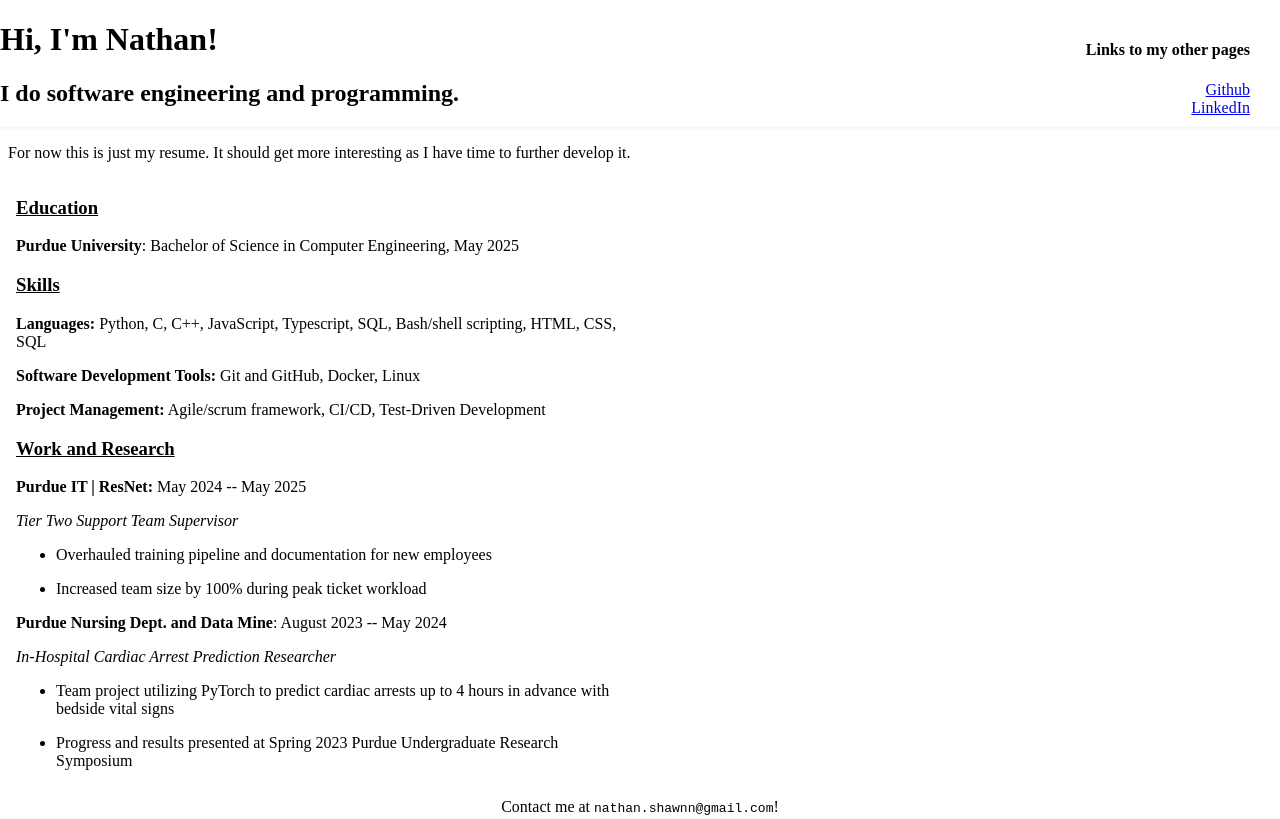
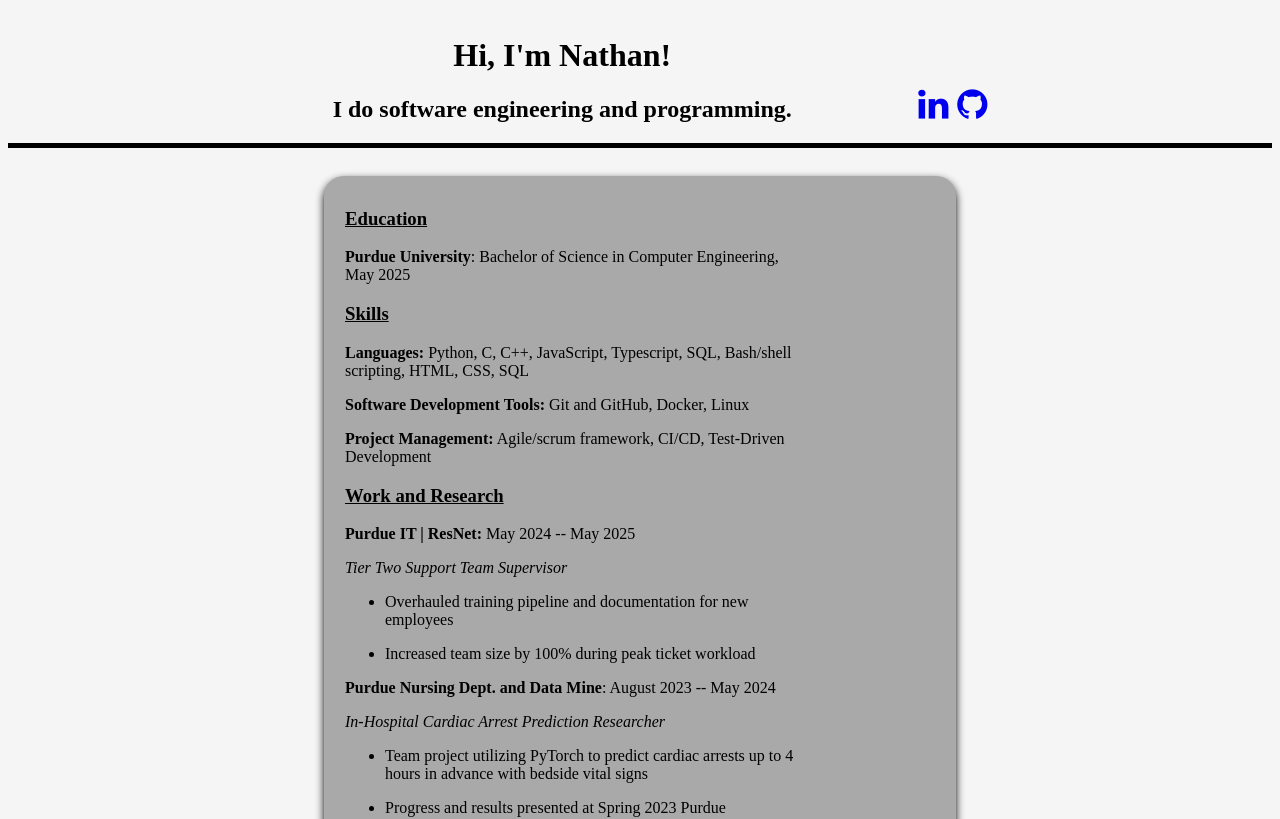
Before and after one commit to bitNathan/bitNathan.github.io, a plain HTML site: page index.html in a window 1280 px wide. Shown: the top 819 px of the page. Drawn offline with Linux system fonts and the light colour scheme.

Commit message:
added css

```diff
--- /dev/null
+++ b/default.css
@@ -0,0 +1,34 @@
+body {
+    background-color:whitesmoke;
+}
+
+ul.navbar {
+    border-style: hidden hidden solid hidden;
+    border-width: 5px;
+    text-align: center;
+}
+
+.navbar li {
+    display: inline-block;
+    padding: 0% 5%;
+}
+
+.center {
+    display: flex;
+    justify-content: center;
+}
+
+div.card-container {
+    margin: 1%;
+    width:50%;
+    background-color:darkgrey;
+    border-radius: 20px;
+    box-shadow: 0 4px 8px 0 rgba(4,4,4,1);
+}
+
+iframe {
+    border: none;
+    padding:2%;
+    width: 75%;
+    height: 1500px;
+}
--- a/index.html
+++ b/index.html
@@ -1,24 +1,32 @@
 <!DOCTYPE html>
 <html>
-<header style="position:fixed; top:0; left:0; width:100%; background:white; box-shadow:0 2px 4px rgba(0,0,0,0.05);">
-    <h1>Hi, I'm Nathan!</h1>
-    <h2>I do software engineering and programming.</h2>
-    <div style="position: absolute; top: 20px; right: 30px; text-align: right;">
-        <h4>Links to my other pages</h4>
-        <a href="https://github.com/bitNathan">Github</a><br>
-        <a href="https://www.linkedin.com/in/nathan-shawn-bitner/">LinkedIn</a>
-    </div>
-</header>
-
-<div style="height: 120px;"></div>
+<head>
+    <link rel="stylesheet" href="default.css">
+    <link rel="stylesheet" href="https://cdnjs.cloudflare.com/ajax/libs/font-awesome/4.7.0/css/font-awesome.min.css">
+</head>
 
 <body>
-    <p> For now this is just my resume. It should get more interesting as I have time to further develop it.</p>
-    <!-- Resume section seperately scrollable -->
-    <object data="resume.html" type="text/html" width="50%" height="600px"></object>
+    <ul class = "navbar">
+        <li>
+            <h1>Hi, I'm Nathan!</h1>
+            <h2>I do software engineering and programming.</h2>
+        </li>
+
+        <li style="font-size: 220%">
+            <a href="https://www.linkedin.com/in/nathan-shawn-bitner/"><i class = "fa fa-linkedin"></i></a>
+            <a href="https://github.com/bitNathan"><i class = "fa fa-github"> </i></a>
+        </li>
+
+    </ul>
+
+    <!-- One div to center, one for card bg, then resume itself in iframe -->
+     <div class = "center">
+        <div class = "card-container">
+            <iframe src="resume.html" title = "Resume"></iframe>
+        </div>
+    </div>
+
+    <p class = "center">Contact me at nathan.shawnn@gmail.com</p>
 </body>
 
-<footer>
-    <p style="text-align: center;">Contact me at <code>nathan.shawnn@gmail.com</code>!</p>
-</footer>
 </html>
```
Also changed, not shown: resume.html (line endings or trailing spaces).
